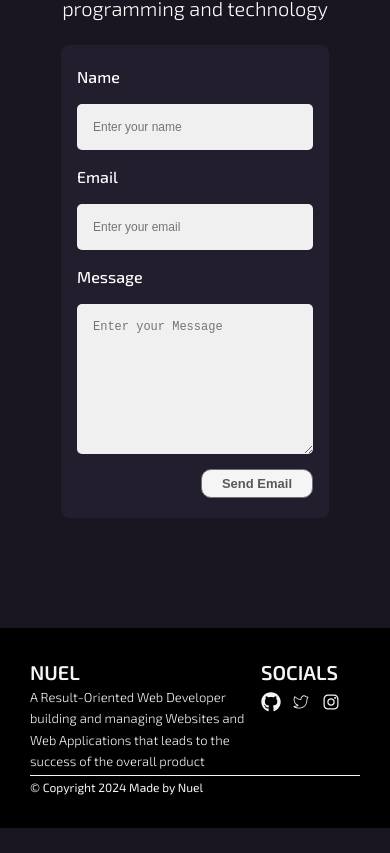
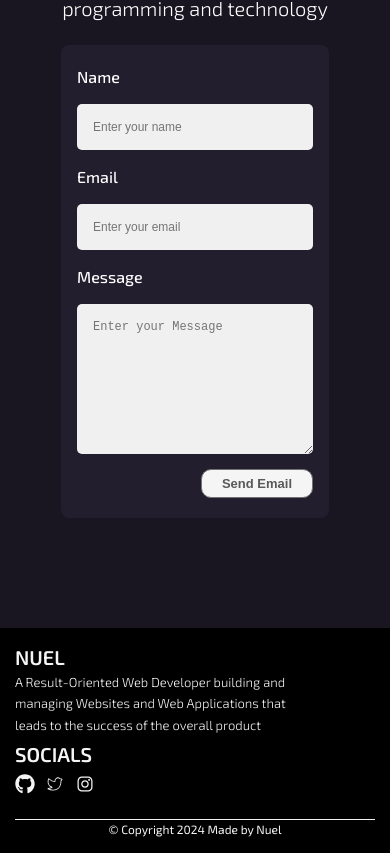
Before and after one commit to EzeArinze/My-Portoflio, a React (Vite) app: page /home#hero in a window 390 px wide. Shown: the part 3373-4226 px from the top of the page. Before the commit the page ends 4201 px from the top, so only its background shows below. Built offline with nearby package versions, Linux system fonts and the light colour scheme; no server answers.

Commit message:
footer responsive

```diff
--- a/src/components/Footer.jsx
+++ b/src/components/Footer.jsx
@@ -2,20 +2,54 @@ import styled from "styled-components";
 import Details from "./Details";
 import Socials from "./Socials";
 
+// const StyledFooter = styled.footer`
+//   height: 200px;
+//   display: grid;
+//   justify-content: center;
+//   grid-template-columns: 70% 30%;
+//   background-color: #000;
+//   color: #f5f5f5;
+//   padding: 3rem;
+
+//   span {
+//     place-content: center;
+//     font-size: 1.2rem;
+//     grid-column: 1/-1;
+//     border-top: 1px solid #f2f2f2;
+//   }
+// `;
+
 const StyledFooter = styled.footer`
-  height: 200px;
   display: grid;
   justify-content: center;
   grid-template-columns: 70% 30%;
   background-color: #000;
   color: #f5f5f5;
   padding: 3rem;
+  height: 200px;
+
+  @media (max-width: 965px) {
+    grid-template-columns: 1fr;
+    height: auto; /* Auto-adjust height for content */
+    padding: 2rem; /* Reduce padding */
+
+    div {
+      width: 80%;
+      margin-bottom: 0.5rem;
+    }
+  }
+
+  @media (max-width: 480px) {
+    padding: 1.5rem; /* Further reduce padding for mobile */
+  }
 
   span {
+    text-align: center;
     place-content: center;
     font-size: 1.2rem;
-    grid-column: 1/-1;
+    grid-column: 1 / -1;
     border-top: 1px solid #f2f2f2;
+    margin-top: 1rem;
   }
 `;
 
--- a/src/components/NavBar.jsx
+++ b/src/components/NavBar.jsx
@@ -2,7 +2,7 @@ import { useEffect, useState } from "react";
 import styled, { css } from "styled-components";
 import DarkMode from "./DarkMode";
 import Avatar from "./Avatar";
-import Link from "./Link";
+import Link from "./NavLink";
 import { useDarkMode } from "../context/useDarkModeContext";
 import Hamburger from "./Hamburger";
 import { NavLinks } from "../ui/NavLinks";
--- a/src/components/ProjectLink.jsx
+++ b/src/components/ProjectLink.jsx
@@ -4,33 +4,12 @@ import { TbWorld } from "react-icons/tb";
 import styled from "styled-components";
 import { Tooltip } from "../ui/Tooltip";
 import { useDarkMode } from "../context/useDarkModeContext";
+import { Link } from "../ui/Link";
 
 const StyledLink = styled.div`
   display: flex;
   align-items: center;
   gap: 1.5rem;
-`;
-
-const Link = styled.a`
-  position: relative;
-
-  &:link,
-  &:visited {
-    text-decoration: none;
-  }
-
-  &:active,
-  &:hover {
-    transform: translateY(-2px);
-    transition: 0.3s;
-  }
-
-  &:hover span {
-    visibility: visible;
-    opacity: 1;
-    font-size: 1rem;
-    color: ${({ $isDarkMode }) => ($isDarkMode ? "#f5f5f5" : "")};
-  }
 `;
 
 function ProjectLink({ project }) {
--- a/src/components/Socials.jsx
+++ b/src/components/Socials.jsx
@@ -3,6 +3,7 @@ import { FaGithub } from "react-icons/fa";
 import { CiTwitter } from "react-icons/ci";
 import { IoLogoInstagram } from "react-icons/io";
 import styled from "styled-components";
+import { Link } from "../ui/Link";
 
 const SocialIcons = styled.div`
   padding-top: 0.6rem;
@@ -22,9 +23,25 @@ function Socials() {
     <div>
       <Heading as="h4">Socials</Heading>
       <SocialIcons>
-        <FaGithub />
-        <CiTwitter />
-        <IoLogoInstagram />
+        <Link
+          href="https://github.com/EzeArinze"
+          target="_blank"
+          rel="noopener noreferrer"
+        >
+          <FaGithub />
+        </Link>
+
+        <Link
+          href="https://x.com/Emmanuelrinz2"
+          target="_blank"
+          rel="noopener noreferrer"
+        >
+          <CiTwitter />
+        </Link>
+
+        <Link>
+          <IoLogoInstagram />
+        </Link>
       </SocialIcons>
     </div>
   );
--- /dev/null
+++ b/src/ui/Link.jsx
@@ -0,0 +1,23 @@
+import styled from "styled-components";
+
+export const Link = styled.a`
+  position: relative;
+
+  &:link,
+  &:visited {
+    text-decoration: none;
+  }
+
+  &:active,
+  &:hover {
+    transform: translateY(-2px);
+    transition: 0.3s;
+  }
+
+  &:hover span {
+    visibility: visible;
+    opacity: 1;
+    font-size: 1rem;
+    color: ${({ $isDarkMode }) => ($isDarkMode ? "#f5f5f5" : "")};
+  }
+`;
```
Also changed, not shown: src/components/NavLink.jsx (renamed from src/components/Link.jsx).
